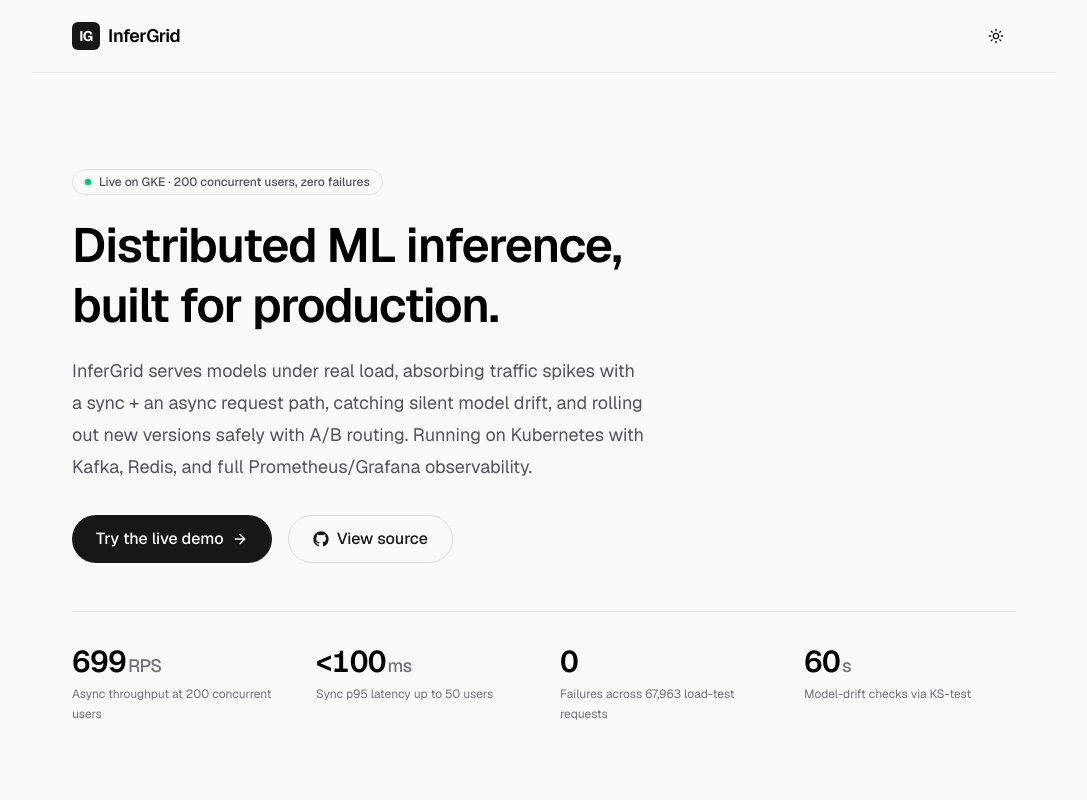
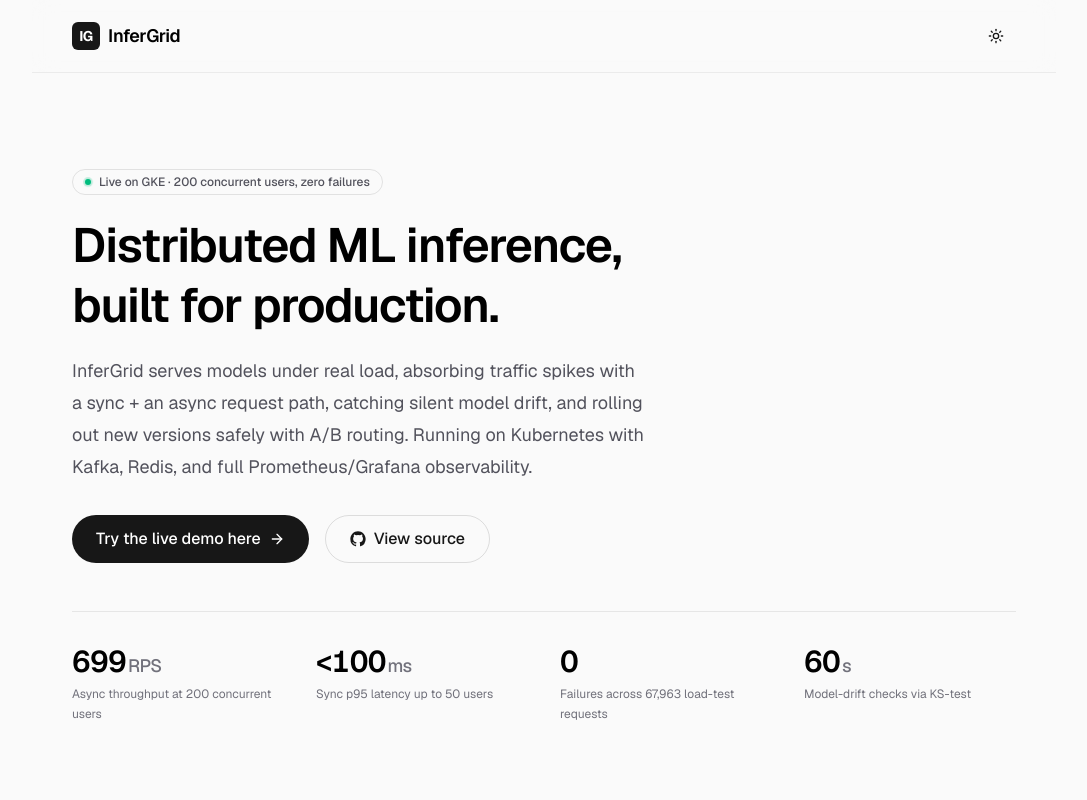
Before and after one commit to MenaceHecker/InferGrid-Demo, a Next.js app: page / in a window 1280 px wide. Shown: the top 800 px of the page, without its empty margins (96-1183 px from the left). Built offline with nearby package versions, Linux system fonts and the light colour scheme; no server answers.

Commit message:
Updated the hero

```diff
--- a/app/Hero.tsx
+++ b/app/Hero.tsx
@@ -69,7 +69,7 @@ export function Hero() {
       <motion.div variants={item} className="flex flex-col gap-4 sm:flex-row">
         <Button asChild size="default" className="h-12 px-6 text-base">
           <Link href="/demo">
-            Try the live demo
+            Try the live demo here
             <ArrowRight />
           </Link>
         </Button>
```
